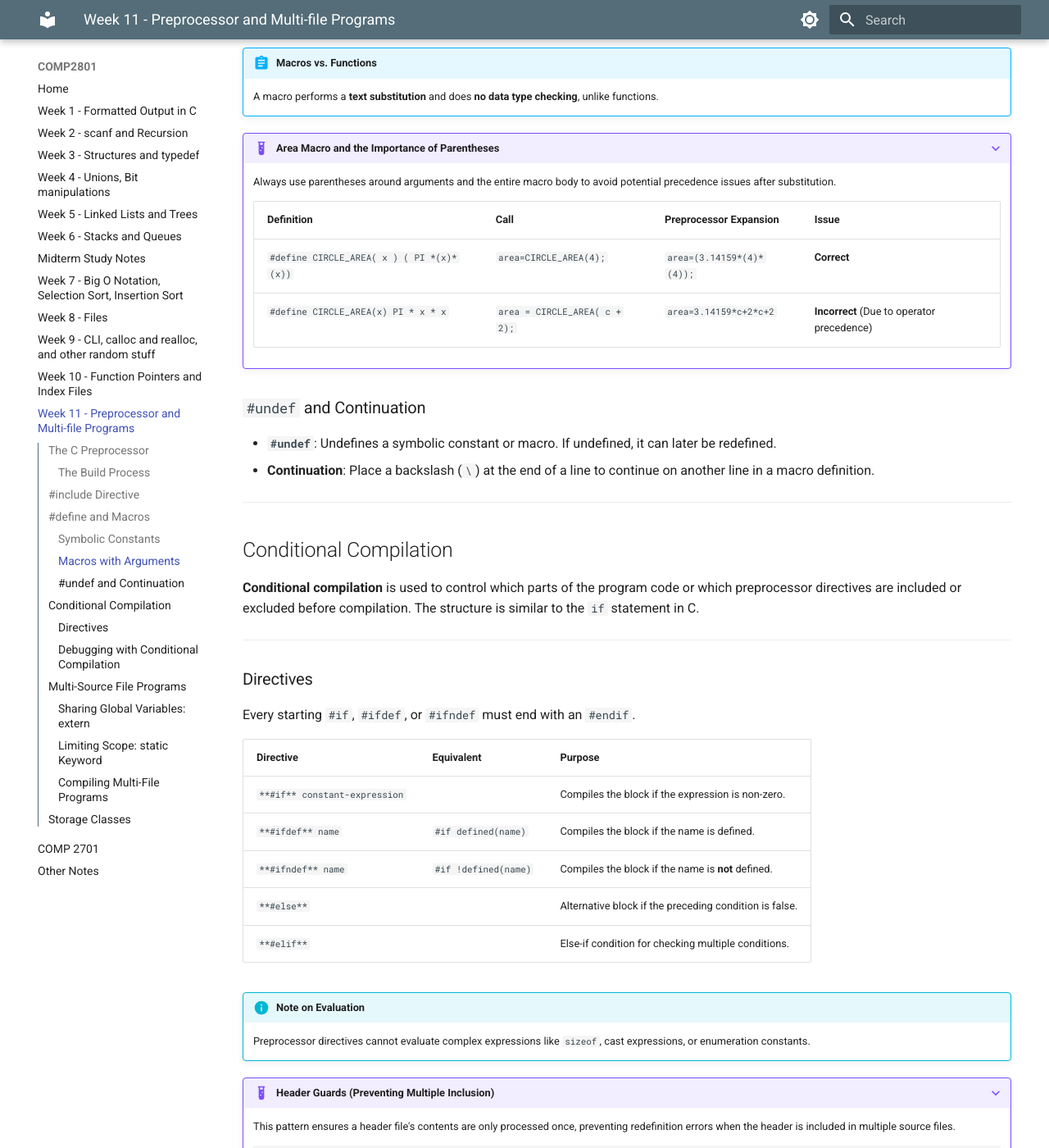
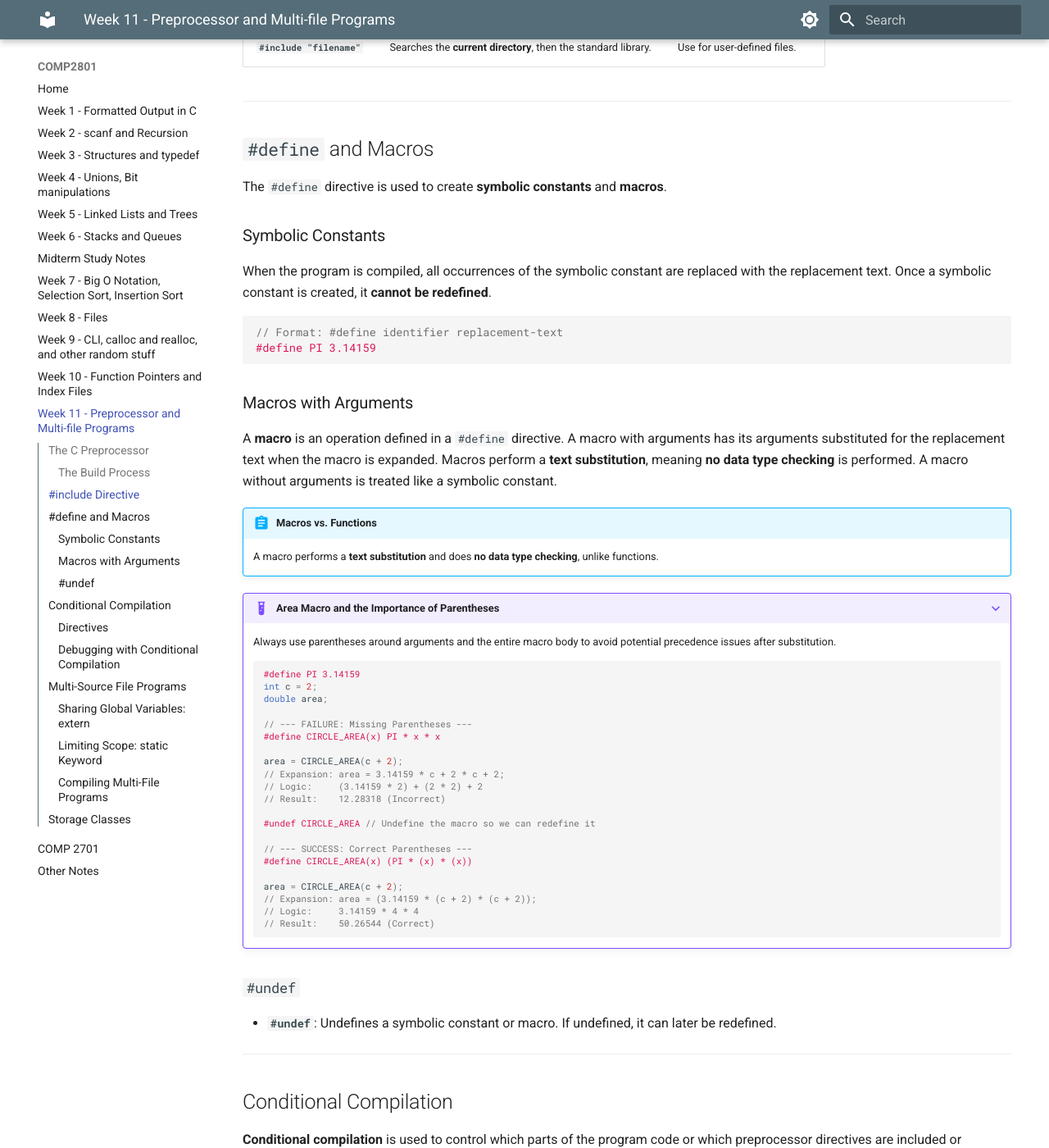
Before and after one commit to gdoyle87/COMP2801, an MkDocs documentation site: the page built from docs/wk_eleven.md, in a window 1280 px wide and 1400 px high, scrolled down 1689 px. Shown: the whole window at 82% size. Built offline with MkDocs 1.6.1 and Material for MkDocs 9.7.7, drawn with Linux system fonts in a browser that asks for light colours; nearby versions of some CDN libraries; some of the changed text lies outside the part shown.

Commit message:
wk eleven stuff

````diff
--- a/docs/wk_eleven.md
+++ b/docs/wk_eleven.md
@@ -1,8 +1,7 @@
 # Week 11
 
 This week covers the **C preprocessor**, **conditional compilation**, and the
-basics of **multi-file programs**. Sort of odd that these were left to the
-final week in a course called *Application Development in C*.
+basics of **multi-file programs**.
 
 ---
 
@@ -25,15 +24,27 @@
 
 ```mermaid
 graph TD
-    A[Source File] --> B(Preprocessor);
-    B --> C[Preprocessed File];
-    C --> D(Compiler);
-    D --> E[Object File];
-    subgraph Linking
-        E --> F(Linker);
-        G[Library Code] --> F;
+    %% Define Styles - Transparent fill, thick colored strokes
+    %% The text color will inherit from your site theme (Light/Dark)
+    classDef file fill:transparent,stroke:#2196F3,stroke-width:3px;
+    classDef process fill:transparent,stroke:#FF9800,stroke-width:3px,rx:10,ry:10;
+
+    subgraph Preprocessing [Preprocessing Phase]
+        direction TB
+        A[Source File]:::file --> B(Preprocessor):::process
+        B --> C[Preprocessed File]:::file
     end
-    F --> H[Executable File];
+
+    C --> D(Compiler):::process
+    D --> E[Object File]:::file
+
+    subgraph Linking [Linking Phase]
+        direction TB
+        E --> F(Linker):::process
+        G[Library Code]:::file --> F
+    end
+
+    F --> H[Executable File]:::file
 ```
 
 ---
@@ -45,10 +56,10 @@
 files** that contain common declarations like function prototypes and `struct`
 definitions.
 
-| Format | Search Location | Usage |
-| :--- | :--- | :--- |
-| `**#include <filename>**` | Searches **standard library** for the file. | Use for standard library files. |
-| `**#include "filename"**` | Searches the **current directory**, then the standard library. | Use for user-defined files. |
+| Format                    | Search Location                                                | Usage                           |
+| :------------------------ | :------------------------------------------------------------- | :------------------------------ |
+| **`#include <filename>`** | Searches **standard library** for the file.                    | Use for standard library files. |
+| **`#include "filename"`** | Searches the **current directory**, then the standard library. | Use for user-defined files.     |
 
 ---
 
@@ -83,18 +94,34 @@
 ???+ Example "Area Macro and the Importance of Parentheses"
     Always use parentheses around arguments and the entire macro body to avoid potential precedence issues after substitution.
 
-    | Definition | Call | Preprocessor Expansion | Issue |
-    | :--- | :--- | :--- | :--- |
-    | `#define CIRCLE_AREA( x ) ( PI *(x)*(x))` | `area=CIRCLE_AREA(4);` | `area=(3.14159*(4)*(4));` | **Correct** |
-    | `#define CIRCLE_AREA(x) PI * x * x` | `area = CIRCLE_AREA( c + 2);` | `area=3.14159*c+2*c+2` | **Incorrect** (Due to operator precedence) |
+    ```c
+    #define PI 3.14159
+    int c = 2;
+    double area;
 
-### `#undef` and Continuation
+    // --- FAILURE: Missing Parentheses ---
+    #define CIRCLE_AREA(x) PI * x * x
+
+    area = CIRCLE_AREA(c + 2);
+    // Expansion: area = 3.14159 * c + 2 * c + 2;
+    // Logic:     (3.14159 * 2) + (2 * 2) + 2
+    // Result:    12.28318 (Incorrect)
+
+    #undef CIRCLE_AREA // Undefine the macro so we can redefine it
+
+    // --- SUCCESS: Correct Parentheses ---
+    #define CIRCLE_AREA(x) (PI * (x) * (x))
+
+    area = CIRCLE_AREA(c + 2);
+    // Expansion: area = (3.14159 * (c + 2) * (c + 2));
+    // Logic:     3.14159 * 4 * 4
+    // Result:    50.26544 (Correct)
+    ```
+
+### `#undef`
 
 - **`#undef`**: Undefines a symbolic constant or macro. If undefined, it can
-later be redefined.
-- **Continuation**: Place a backslash (`\`) at the end of a line to continue on
-another line in a macro definition.
-
+  later be redefined.
 
 ---
 
@@ -110,13 +137,13 @@
 
 Every starting `#if`, `#ifdef`, or `#ifndef` must end with an `#endif`.
 
-| Directive | Equivalent | Purpose |
-| :--- | :--- | :--- |
-| `**#if** constant-expression` | | Compiles the block if the expression is non-zero. |
-| `**#ifdef** name` | `#if defined(name)` | Compiles the block if the name is defined. |
-| `**#ifndef** name` | `#if !defined(name)` | Compiles the block if the name is **not** defined. |
-| `**#else**` | | Alternative block if the preceding condition is false. |
-| `**#elif**` | | Else-if condition for checking multiple conditions. |
+| Directive                     | Equivalent           | Purpose                                                |
+| :---------------------------- | :------------------- | :----------------------------------------------------- |
+| **`#if**` constant-expression |                      | Compiles the block if the expression is non-zero.      |
+| **`#ifdef**` name             | `#if defined(name)`  | Compiles the block if the name is defined.             |
+| **`#ifndef**` name            | `#if !defined(name)` | Compiles the block if the name is **not** defined.     |
+| **`#else`**                   |                      | Alternative block if the preceding condition is false. |
+| **`#elif`**                   |                      | Else-if condition for checking multiple conditions.    |
 
 !!! info "Note on Evaluation"
     Preprocessor directives cannot evaluate complex expressions like `sizeof`,
@@ -154,6 +181,7 @@
 
 // ... more program logic
 ```
+
 To turn off the debug statements, simply remove or comment out the initial
 `#define DEBUG`. The debugging statements are then ignored by the compiler.
 
@@ -168,12 +196,12 @@
 ### Sharing Global Variables: `extern`
 
 Global variables are accessible to functions within the same file by default.
-To use a global variable defined in one file in a *different* file, you must
+To use a global variable defined in one file in a _different_ file, you must
 use the `extern` keyword.
 
-* **`extern`**: Declares that a variable is defined in another file (External
+- **`extern`**: Declares that a variable is defined in another file (External
   Linkage).
-* **Function Prototypes**: Can be used in other files without an `extern`
+- **Function Prototypes**: Can be used in other files without an `extern`
   statement; you simply need a prototype in each file that uses the function
   (usually via a header file).
 
@@ -208,7 +236,7 @@
 Compiling every file in a large project is tedious if small changes have been
 made to only one file.
 
-* **Make Utility**: On UNIX systems, the `make` utility is used to manage
+- **Make Utility**: On UNIX systems, the `make` utility is used to manage
   multi-file projects. It checks timestamps and recompiles only the files that
   have changed, linking them with the existing object files.
 
@@ -222,10 +250,10 @@
 2.  **Scope**: Where the variable can be referenced.
 3.  **Linkage**: Whether the variable is accessible across multiple files.
 
-| Storage Class | Duration | Scope | Linkage | Declaration Location |
-| :--- | :--- | :--- | :--- | :--- |
-| **`automatic`** | Automatic | Block | None | In a block (keyword `auto` is optional). |
-| **`register`** | Automatic | Block | None | In a block with keyword `register`. |
-| **`static`** (Block) | Static | Block | None | In a block with keyword `static`. |
-| **`static`** (File) | Static | File | Internal | Outside all functions with keyword `static`. |
-| **`extern`** | Static | File | External | Outside all functions (implied or explicit). |
+| Storage Class        | Duration  | Scope | Linkage  | Declaration Location                         |
+| :------------------- | :-------- | :---- | :------- | :------------------------------------------- |
+| **`automatic`**      | Automatic | Block | None     | In a block (keyword `auto` is optional).     |
+| **`register`**       | Automatic | Block | None     | In a block with keyword `register`.          |
+| **`static`** (Block) | Static    | Block | None     | In a block with keyword `static`.            |
+| **`static`** (File)  | Static    | File  | Internal | Outside all functions with keyword `static`. |
+| **`extern`**         | Static    | File  | External | Outside all functions (implied or explicit). |
--- a/mkdocs.yml
+++ b/mkdocs.yml
@@ -43,16 +43,12 @@
 markdown_extensions:
   - md_in_html
   - admonition
-  - pymdownx.superfences
   - pymdownx.details
-
-#extra_javascript:
-#  - https://cdn.jsdelivr.net/npm/asciinema-player@2.6.1/resources/public/js/asciinema-player.js
-#  - js/ll_stepper.js
-#
-#extra_css:
-#  - https://cdn.jsdelivr.net/npm/asciinema-player@2.6.1/resources/public/css/asciinema-player.css
-#  - styles/print.css
+  - pymdownx.superfences:
+      custom_fences:
+        - name: mermaid
+          class: mermaid
+          format: !!python/name:pymdownx.superfences.fence_code_format
 
 extra_javascript:
   - https://cdn.jsdelivr.net/npm/asciinema-player@3.12.1/dist/bundle/asciinema-player.min.js
````
Also changed, not shown: site/search/search_index.json, site/wk_eleven/index.html.
